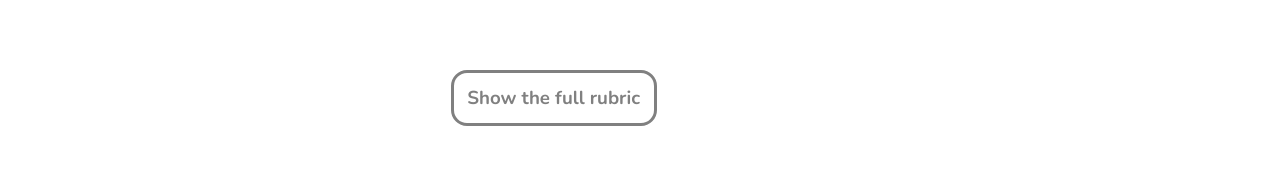
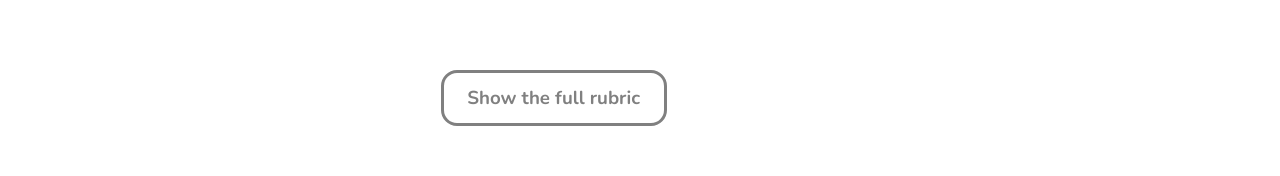
Before and after one commit to jdcalvelli/risc-50-states, a React (Vite) app: page / in a window 1280 px wide. Shown: the part 1840-2016 px from the top of the page. Built offline with nearby package versions, Linux system fonts and the light colour scheme.

Commit message:
renaming rubricshower to rubriccontroller for clarity

```diff
--- a/src/components/HowSection.jsx
+++ b/src/components/HowSection.jsx
@@ -1,7 +1,7 @@
 import React, {useState} from "react";
 
 import { ChartSubSection } from './helperComponents/ChartSubSection'
-import { RubricShower } from './helperComponents/RubricShower'
+import { RubricController } from './helperComponents/RubricController'
 
 // has state for display of rubric
 
@@ -42,7 +42,7 @@ function HowSection(props) {
                 grading rubric is copied below to give more detail.</p>
 
 
-                <RubricShower showHide = {!displayRubric ? 'Show' : 'Hide'} handleClick={() => setDisplayRubric(!displayRubric)}/>
+                <RubricController showHide = {!displayRubric ? 'Show' : 'Hide'} handleClick={() => setDisplayRubric(!displayRubric)}/>
 
             {displayRubric == true ? <ChartSubSection/> : null }
 
--- /dev/null
+++ b/src/components/helperComponents/RubricController.jsx
@@ -0,0 +1,15 @@
+import React from "react";
+
+//receives state from how section
+
+function RubricController(props) {
+    return (
+        <div className="rubricController" onClick={props.handleClick}>
+            <div className="rubricControllerInner">
+                <h3>{props.showHide} the full rubric</h3>
+            </div>
+        </div>
+    )
+}
+
+export { RubricController }
--- a/src/components/helperComponents/RubricShower.jsx
+++ /dev/null
@@ -1,15 +0,0 @@
-import React from "react";
-
-//receives state from how section
-
-function RubricShower(props) {
-    return (
-        <div className="rubricShower" onClick={props.handleClick}>
-            <div className="rubricShowerInner">
-                <h3>{props.showHide} the full rubric</h3>
-            </div>
-        </div>
-    )
-}
-
-export { RubricShower }
--- a/src/style.css
+++ b/src/style.css
@@ -131,7 +131,7 @@ p {
 
 
 /* how section button */
-.howSection .rubricShower {
+.howSection .rubricController {
     margin-top: 5rem;
 
     display: flex;
@@ -139,10 +139,10 @@ p {
     align-items: center;
 }
 
-.howSection .rubricShower .rubricShowerInner {
+.howSection .rubricController .rubricControllerInner {
 
     height: 50px;
-    width: 200px;
+    width: 220px;
 
     border: 3px solid var(--accent-grey);
     border-radius: 16px;
@@ -155,13 +155,13 @@ p {
     transition-duration: 0.5s;
 }
 
-.howSection .rubricShower .rubricShowerInner:hover{
+.howSection .rubricController .rubricControllerInner:hover{
     cursor: pointer;
 
     border: 3px solid var(--accent-text-color)
 }
 
-.howSection .rubricShower .rubricShowerInner h3 {
+.howSection .rubricController .rubricControllerInner h3 {
     margin-bottom: 0;
 
     color: var(--accent-grey);
@@ -170,7 +170,7 @@ p {
     transition-duration: 0.5s;
 }
 
-.howSection .rubricShower .rubricShowerInner h3:hover {
+.howSection .rubricController .rubricControllerInner h3:hover {
     color: var(--accent-text-color);
 }
 
```
